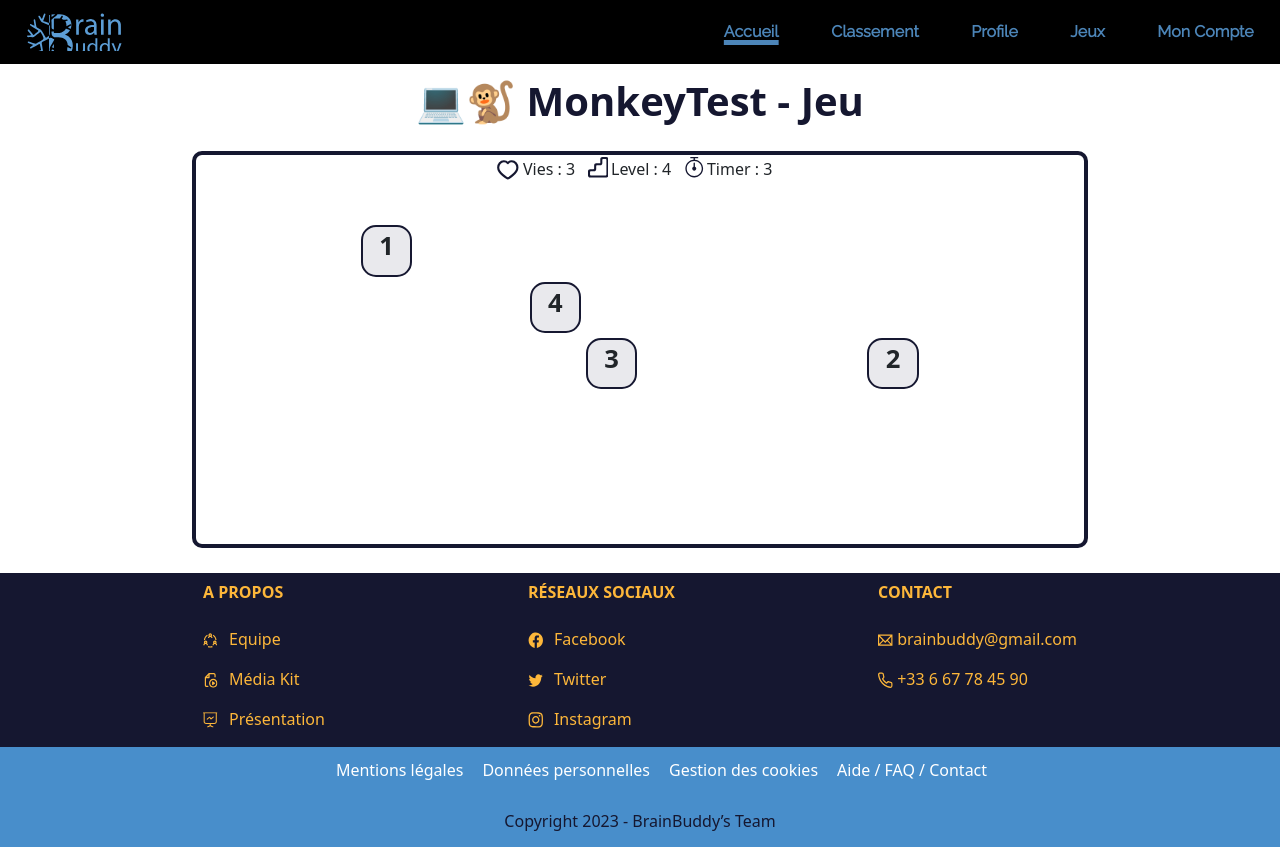
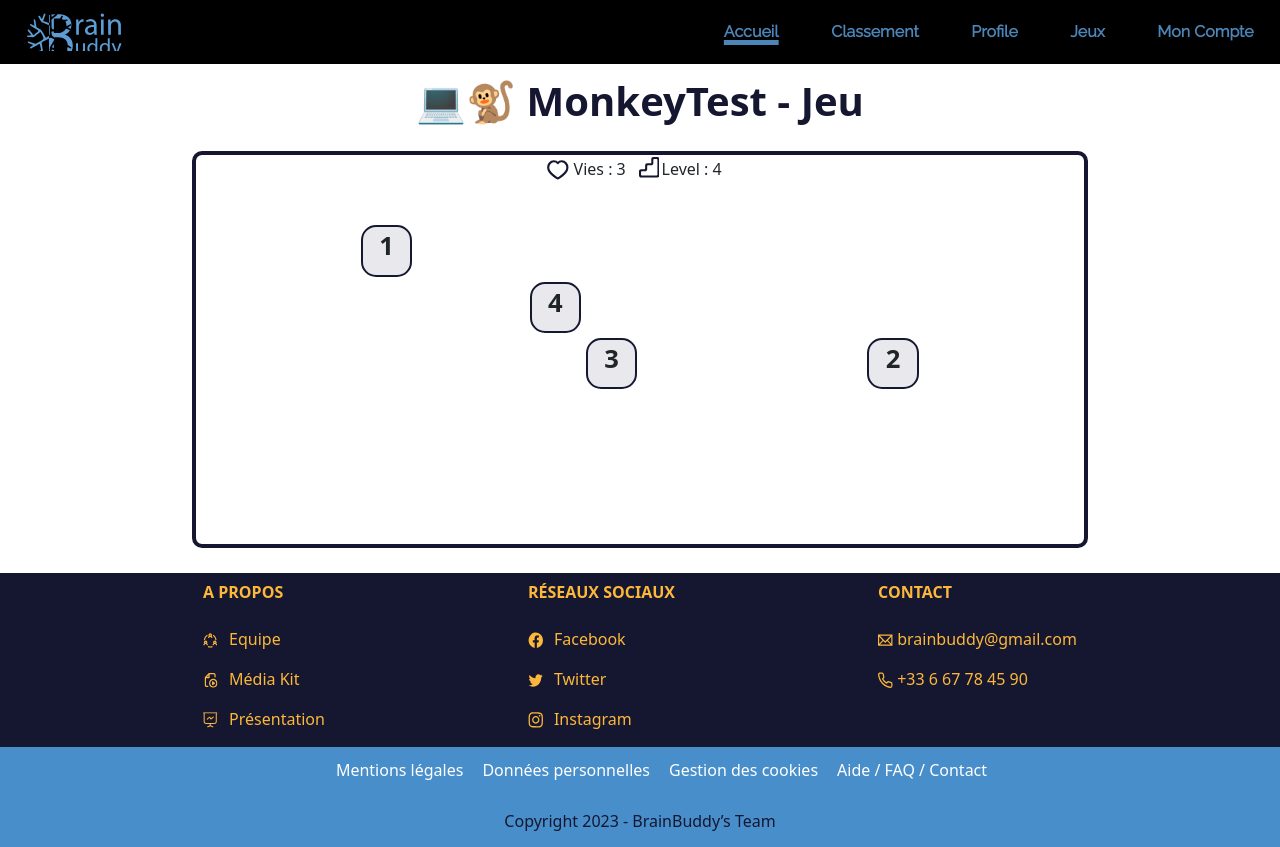
Before and after one commit to Xenus3/FrontEndBrainBuddy, an Angular app: page /monkeytest/jeu in a window 1280 px wide. Built offline with nearby package versions, Linux system fonts and the light colour scheme.

Commit message:
commented the timer icone

```diff
--- a/src/app/components/monkey-test/components/jeu/components/grille/grille.component.html
+++ b/src/app/components/monkey-test/components/jeu/components/grille/grille.component.html
@@ -31,7 +31,7 @@
             <p>Level : {{ level }}</p>
         </div>
 
-        <div class="icone">
+        <!-- <div class="icone">
             <svg width="1.6vw" height="1.6vw" viewBox="-2 0 30 30" version="1.1" id="svg1"
                 sodipodi:docname="timer-svgrepo-com(1).svg" inkscape:version="1.3 (0e150ed6c4, 2023-07-21)"
                 xmlns:inkscape="http://www.inkscape.org/namespaces/inkscape"
@@ -49,7 +49,7 @@
                 </g>
             </svg>
             <p>Timer : {{ life }}</p>
-        </div>
+        </div> -->
     </div>
     <div id="cartes">
         <div *ngFor="let cell of grille; let i = index">
```
